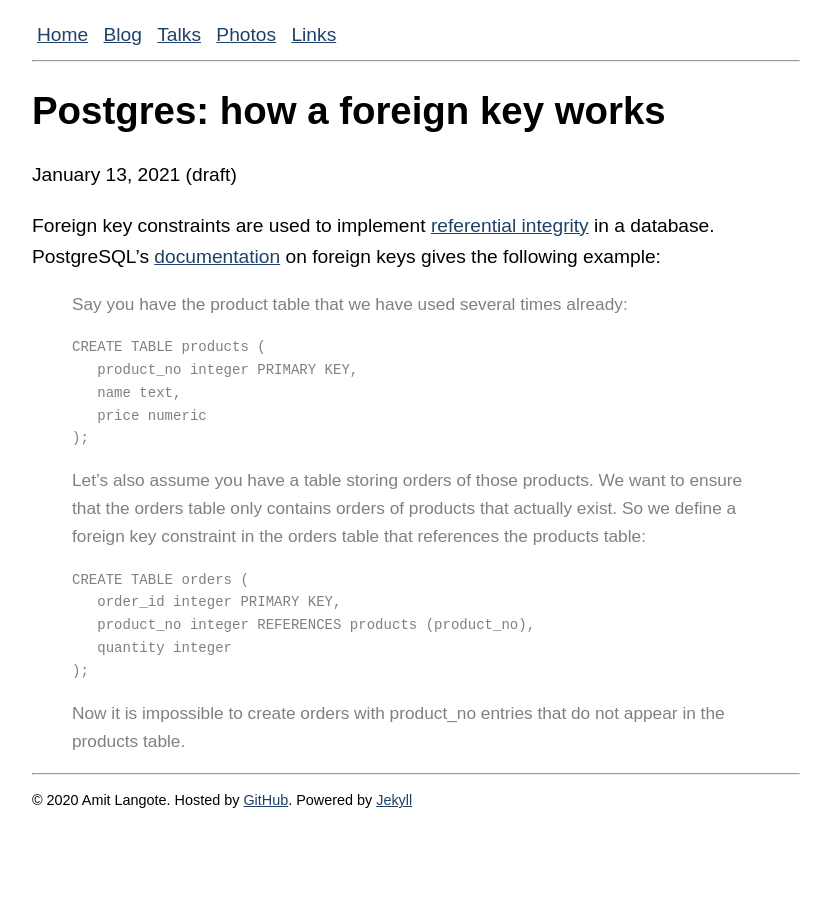
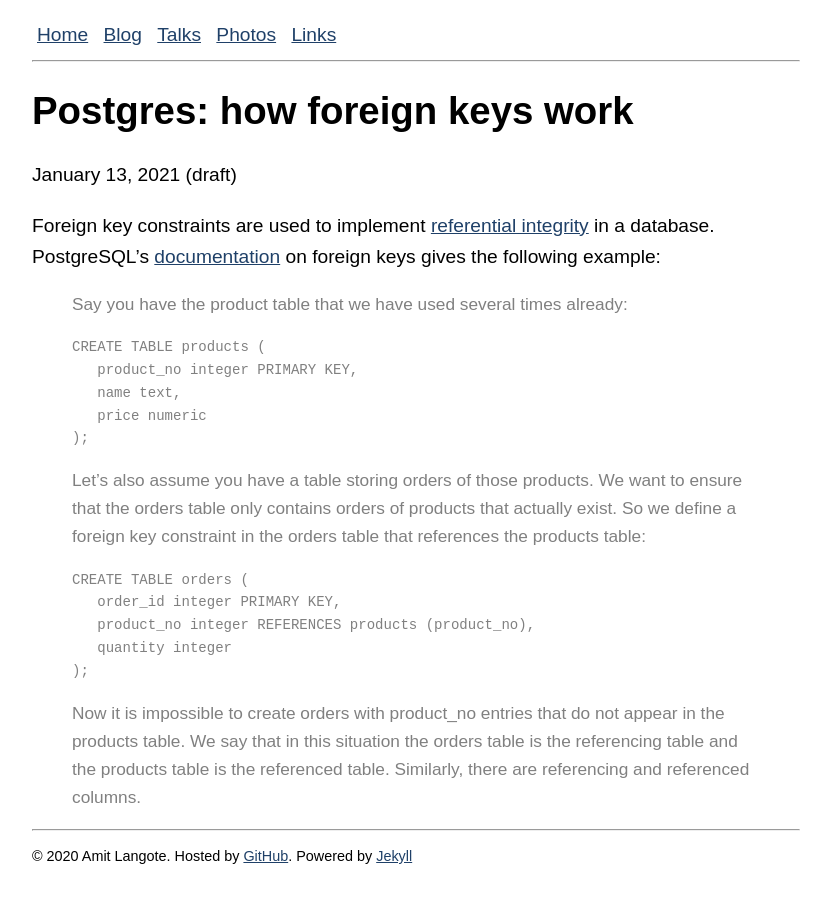
Before and after one commit to amitlan/website, a Jekyll site: the page built from _posts/2021-01-13-pg-fkey.md, in a window 1280 px wide. Shown: the whole page, without its empty margins (224-1055 px from the left). Built offline with Jekyll 4.4.1, drawn with Linux system fonts in a browser that asks for light colours.

Commit message:
pg-fkey-add-text

````diff
--- a/_posts/2021-01-13-pg-fkey.md
+++ b/_posts/2021-01-13-pg-fkey.md
@@ -1,10 +1,10 @@
 ---
 layout: writing
-title: "Postgres: how a foreign key works"
+title: "Postgres: how foreign keys work"
 tags: [writing, pg]
 last_updated: 2021-01-13
 ---
-# Postgres: how a foreign key works
+# Postgres: how foreign keys work
 
 January 13, 2021 (draft)
 
@@ -31,3 +31,4 @@ on foreign keys gives the following example:
 > );
 >```
 > Now it is impossible to create orders with product_no entries that do not appear in the products table.
+> We say that in this situation the orders table is the referencing table and the products table is the referenced table. Similarly, there are referencing and referenced columns.
````
